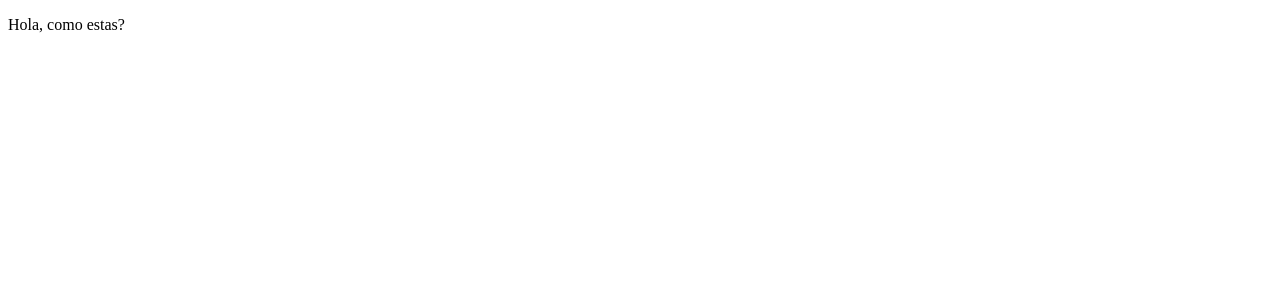
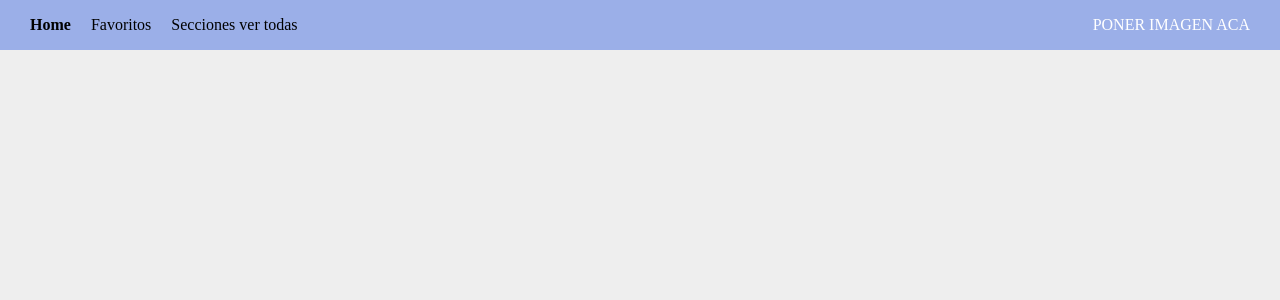
Before and after one commit to micabeorlegui/proyecto_react, a React (Create React App) app in the folder proyecto_react/: page / in a window 1280 px wide. Shown: the top 300 px of the page. Built offline with nearby package versions, Linux system fonts and the light colour scheme.

Commit message:
arranque con el header, instale react-router-dom5 y modifique el index.js y el app.js

```diff
--- a/proyecto_react/package.json
+++ b/proyecto_react/package.json
@@ -8,7 +8,8 @@
     "@testing-library/user-event": "^13.5.0",
     "react": "^18.3.1",
     "react-dom": "^18.3.1",
-    "react-scripts": "5.0.1",
+    "react-router-dom": "^5.3.4",
+    "react-scripts": "^3.0.1",
     "web-vitals": "^2.1.4"
   },
   "scripts": {
--- a/proyecto_react/src/App.jsx
+++ b/proyecto_react/src/App.jsx
@@ -1,6 +1,11 @@
+import React from "react";
+import Header from "./components/Header/Header";
+
 function App() {
   return (
-    <p> Hola, como estas?</p>
+    <>
+      <Header/>
+    </>
   );
 }
 
--- /dev/null
+++ b/proyecto_react/src/components/Header/Header.css
@@ -0,0 +1,19 @@
+/* Resets */
+*{
+    box-sizing: border-box;
+}
+ul,ol {
+    padding: 0;
+}
+li {
+    list-style-type:none;
+}
+a {
+    text-decoration: none;
+    color: #000;
+}
+body {
+    font-family: Nunito;
+    margin: 0;
+    background-color: #eee;
+}
--- /dev/null
+++ b/proyecto_react/src/components/Header/Header.js
@@ -0,0 +1,13 @@
+import React from "react";
+import "./Header.css"
+import Navbar from "../Navbar/Navbar";
+
+const Header = () => {
+    return (
+    <nav>
+        <Navbar user= "Mica" />
+    </nav>
+    );
+  }
+
+export default Header;
--- /dev/null
+++ b/proyecto_react/src/components/Navbar/Navbar.css
@@ -0,0 +1,44 @@
+nav{
+    display: flex;
+    flex-direction: row;
+    flex-wrap: wrap;
+    justify-content: space-between;
+    padding: 0 20px;
+    background-color: #9bafe8;
+    color: #fff
+}
+
+nav ul {
+    display: flex;
+    flex-direction: row;
+    flex-wrap: wrap;
+    align-items: center;
+}
+
+.main-nav li,
+.user li {
+    margin: 0 10px;
+    display: flex;
+    flex-wrap: wrap;
+    flex-direction: row;
+    align-items: center;
+}
+
+.main-nav li:first-child {
+    font-weight: bold;
+}
+
+.user img {
+    width: 30px;
+    border-radius: 90%;
+    margin-left: 10px;
+}
+
+h1,h2 {
+    font-weight: 400;
+}
+
+h1,
+main {
+    padding: 0 30px;
+}
--- /dev/null
+++ b/proyecto_react/src/components/Navbar/Navbar.js
@@ -0,0 +1,22 @@
+import React from "react";
+import "./Navbar.css"
+import { Link } from "react-router-dom";
+
+
+
+const Navbar = ({user}) => {
+    return (
+        <>
+            <ul className="main-nav">
+                <li><Link to= "/">Home</Link></li>
+                <li><Link to="/favoritos">Favoritos</Link></li>
+                <li><Link to="/ver todas">Secciones ver todas</Link></li>
+            </ul>
+            <ul className="user">
+                <li>PONER IMAGEN ACA</li>
+            </ul>
+        </>
+    );
+  }
+
+export default Navbar;
--- a/proyecto_react/src/index.js
+++ b/proyecto_react/src/index.js
@@ -1,6 +1,12 @@
 import React from 'react';
 import ReactDOM from 'react-dom/client';
 import App from './App';
+import { BrowserRouter } from 'react-router-dom';
 
 const root = ReactDOM.createRoot(document.getElementById('root'));
-root.render( <App />);
+root.render(
+    <BrowserRouter>
+        <App />
+    </BrowserRouter>
+
+);
```
Also changed, not shown: proyecto_react/src/components/Footer/Footer.js (added), 1 other file (tests, documents, lock files or other folders).
